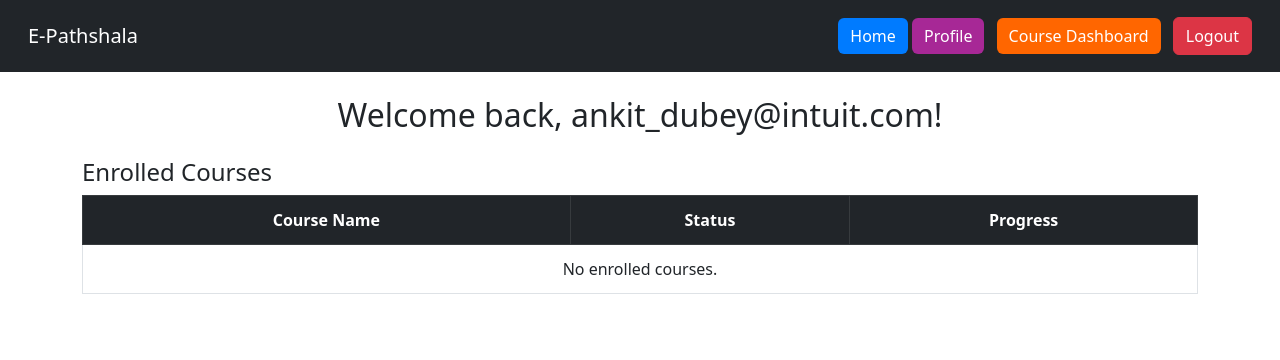
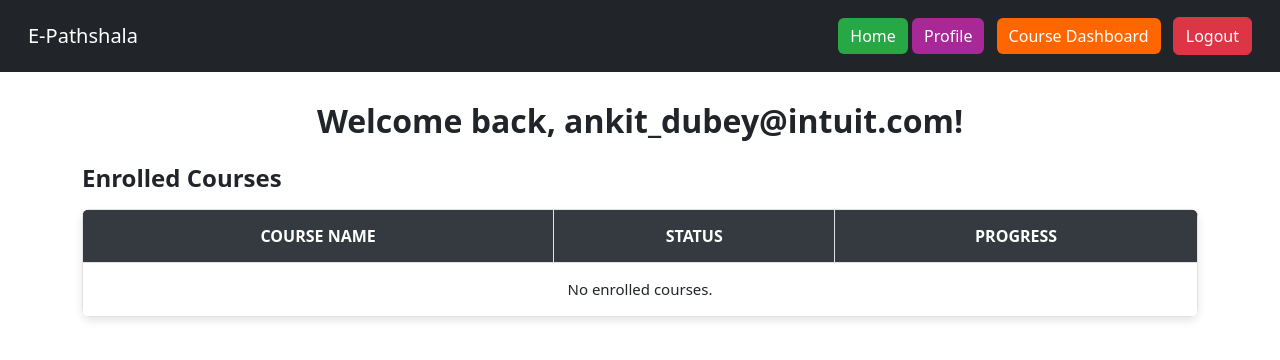
Before and after one commit to Monika-202217b3042/E-Pathshala-LMS, a Flask app: page /dashboard in a window 1280 px wide. Shown: the top 360 px of the page. Run offline with Flask 3, Linux system fonts and the light colour scheme; a user stored in the database is signed in; data comes from the database, SQL or seed files in the repository.

Commit message:
modified codes

```diff
--- a/e-Pathshala/app/templates/student_dashboard.html
+++ b/e-Pathshala/app/templates/student_dashboard.html
@@ -7,59 +7,93 @@
     <link href="https://cdn.jsdelivr.net/npm/bootstrap@5.3.0/dist/css/bootstrap.min.css" rel="stylesheet">
 
     <style>
-        /* Custom Styles */
+        /* Navbar Styling */
         .navbar .btn-primary {
-            background-color: #007bff; /* Blue for Home */
+            background-color: #28a745; /* Changed Home button to Green */
             border: none;
         }
-
         .navbar .btn-primary:hover {
-            background-color: #0056b3; /* Darker Blue */
+            background-color: #218838; /* Darker Green */
         }
 
-        /* Profile Button (Purple) */
         .navbar .btn-profile {
             background-color: #a72896;
             border: none;
             color: white;
         }
-
         .navbar .btn-profile:hover {
-            background-color: #8b1e7a; /* Darker Purple */
+            background-color: #8b1e7a;
         }
 
-        /* Course Dashboard Button (Orange) */
         .navbar .btn-course-dashboard {
-            background-color: #ff6600; /* Orange */
+            background-color: #ff6600;
             border: none;
             color: white;
         }
-
         .navbar .btn-course-dashboard:hover {
-            background-color: #cc5200; /* Darker Orange */
+            background-color: #cc5200;
         }
 
+        /* Table Styling */
+        .table {
+            box-shadow: 0px 4px 8px rgba(0, 0, 0, 0.1);
+            border-radius: 8px;
+            overflow: hidden;
+        }
+
+        .table th {
+            background-color: #343a40 !important;
+            color: white;
+            text-transform: uppercase;
+            font-size: 16px;
+            padding: 14px;
+        }
+
+        .table td {
+            padding: 15px;
+            font-size: 15px;
+            vertical-align: middle;
+        }
+
+        .table tbody tr:hover {
+            background-color: #f1f1f1;
+        }
+
+        /* Progress Bar */
         .progress {
             height: 20px;
+            border-radius: 10px;
+            background-color: #e9ecef;
         }
 
         .progress-bar {
+            font-size: 14px;
             font-weight: bold;
-            font-size: 14px;
-            background-color: #28a745 !important; /* Green Progress Bar */
+            border-radius: 10px;
+            background-color: #28a745 !important;
         }
 
-        .table th, .table td {
-            padding: 12px;
-            text-align: center;
+        /* Course Name Styling */
+        .course-name {
+            font-family: 'Poppins', sans-serif; /* Custom font */
+            font-size: 18px; /* Adjust size */
+            font-weight: bold; /* Make it bold */
+            color: #007bff; /* Blue color */
+            text-decoration: none; /* Remove underline */
         }
 
-        .enroll-section {
-            margin-top: 20px;
-            padding: 15px;
-            border: 1px solid #ddd;
-            border-radius: 5px;
-            background-color: #f8f9fa;
+        .course-name:hover {
+            color: #0056b3; /* Darker blue on hover */
+            text-decoration: underline; /* Underline on hover */
+        }
+
+        /* Spacing & Layout Adjustments */
+        .container {
+            margin-top: 30px;
+        }
+
+        h2, h4 {
+            font-weight: bold;
         }
     </style>
 
@@ -70,21 +104,21 @@
             <a class="navbar-brand" href="#">E-Pathshala</a>
             <div>
                 <a href="/" class="btn btn-primary">Home</a>
-                <a class="btn btn-profile me-2" href="{{ url_for('main.profile') }}">Profile</a> <!-- Purple Profile -->
-                <a class="btn btn-course-dashboard me-2" href="{{ url_for('main.course_dashboard') }}">Course Dashboard</a> <!-- Orange Course Dashboard -->
+                <a class="btn btn-profile me-2" href="{{ url_for('main.profile') }}">Profile</a>
+                <a class="btn btn-course-dashboard me-2" href="{{ url_for('main.course_dashboard') }}">Course Dashboard</a>
                 <a href="/logout" class="btn btn-danger">Logout</a>
             </div>
         </div>
     </nav>
 
     {% block content %}
-    <div class="container mt-4">
-        <h2 class="text-center">Welcome back, {{ user.username }}!</h2>
+    <div class="container">
+        <h2 class="text-center mb-4">Welcome back, {{ user.username }}!</h2>
 
-        <div class="mt-4">
-            <h4>Enrolled Courses</h4>
-            <table class="table table-bordered mt-2">
-                <thead class="table-dark">
+        <div>
+            <h4 class="mb-3">Enrolled Courses</h4>
+            <table class="table table-bordered text-center">
+                <thead>
                     <tr>
                         <th>Course Name</th>
                         <th>Status</th>
@@ -95,11 +129,11 @@
                     {% for course, progress in courses %}
                     <tr>
                         <td>
-                            <a href="{{ url_for('main.course_detail', course_id=course.id) }}" class="btn btn-link">
-                              <strong>{{ course.title }}</strong>
-                            </a> <!-- Clickable Course Name -->
+                            <a href="{{ url_for('main.course_detail', course_id=course.id) }}" class="course-name">
+                              {{ course.title }}
+                            </a>
                         </td>
-                        <td><span class="badge bg-success">Enrolled</span></td> <!-- Green Badge -->
+                        <td><span class="badge bg-success">Enrolled</span></td>
                         <td>
                             <div class="progress">
                                 <div class="progress-bar" style="width: {{ progress }}%;" aria-valuenow="{{ progress }}" aria-valuemin="0" aria-valuemax="100">{{ progress }}%</div>
```
Also changed, not shown: e-Pathshala/app/templates/course_detail.html (+60 -8 lines).
